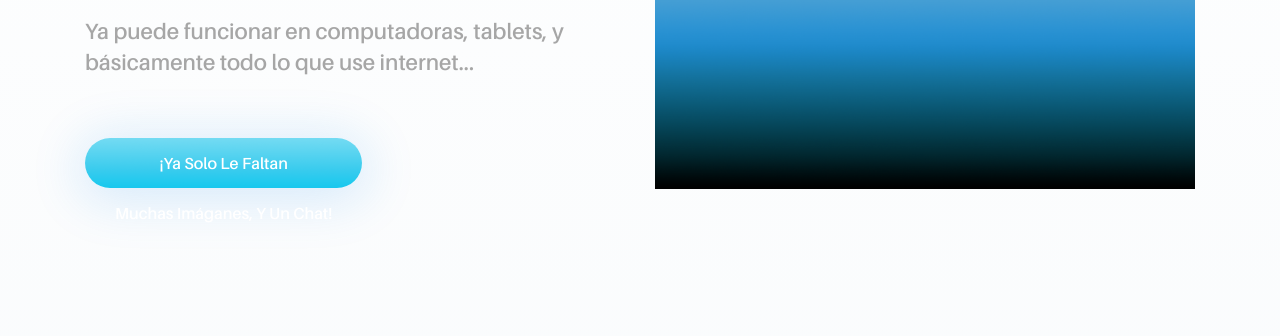
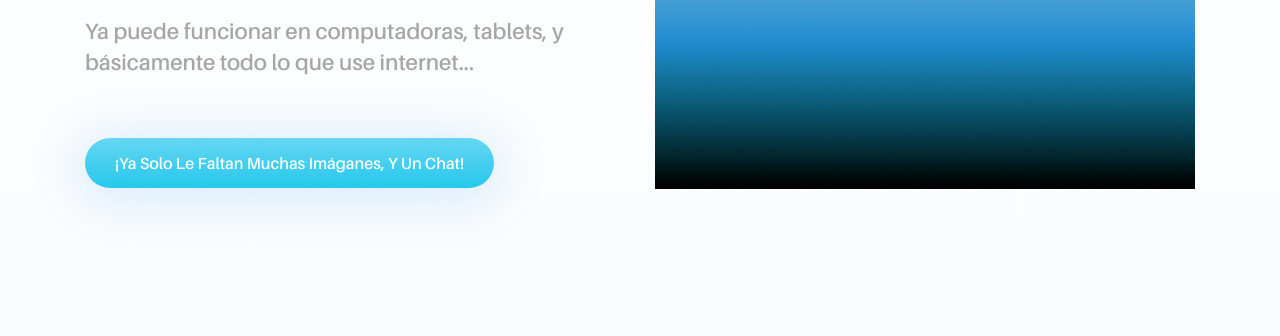
Before and after one commit to SIEMAccount1/Web, a website: page index.html in a window 1280 px wide. Shown: the part 464-800 px from the top of the page. Drawn offline with Linux system fonts and the light colour scheme; files whose address does not match are found by name.

Commit message:
Update index.html

```diff
--- a/index.html
+++ b/index.html
@@ -161,7 +161,7 @@
                                 <div class="welcome-text">
                                     <h2 data-animation="fadeInUp" data-delay="100ms">¿Qué tal?<br>¿Les <span>gustó</span>?</h2>
                                     <h5 data-animation="fadeInUp" data-delay="400ms">Ya puede funcionar en computadoras, tablets, y básicamente todo lo que use internet...</h5>
-                                    <a href="#" class="btn uza-btn btn-2" data-animation="fadeInUp" data-delay="700ms">¡Ya solo le faltan<br>muchas imáganes, y un chat!</a>
+                                    <a href="#" class="btn uza-btn btn-2" data-animation="fadeInUp" data-delay="700ms"><h9>¡Ya solo le faltan muchas imáganes, y un chat!</h9></a>
                                 </div>
                             </div>
                             <!-- Welcome Thumbnail -->
```
